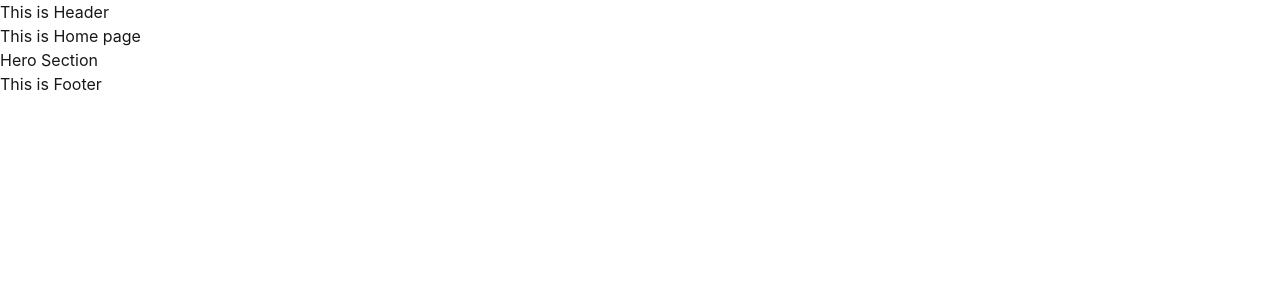
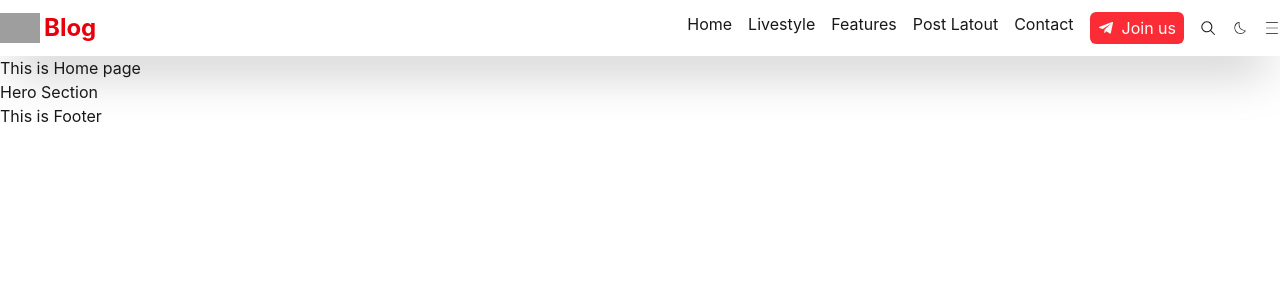
Before and after one commit to arafat248/My-Blog-with-React, a React (Vite) app: page / in a window 1280 px wide. Shown: the top 300 px of the page. Built offline with nearby package versions, Linux system fonts and the light colour scheme; grey boxes are pictures that could not be loaded.

Commit message:
Create TopHeader and Header components

```diff
--- a/src/Component/Shared/Header.jsx
+++ b/src/Component/Shared/Header.jsx
@@ -1,7 +1,38 @@
+import logo from '../../assets/blog.png';
+import { FaTelegramPlane } from "react-icons/fa";
+import { GoSearch } from "react-icons/go";
+import { CiDark } from "react-icons/ci";
+import { CiMenuBurger } from "react-icons/ci";
+
 
 export const Header = () => {
     return (
-        <div>This is Header</div>
+        <div className='shadow-2xl'>
+            <div className='flex items-center justify-between container mx-auto py-3'>
+                <div className='flex items-center gap-1'>
+                    <img className='w-10' src={logo} alt="" />
+                    <p className='text-red-600 text-2xl font-bold'>Blog</p>
+                </div>
+                <div className='flex gap-4'>
+                    <div className='flex gap-4'>
+                        <p>Home</p>
+                        <p>Livestyle</p>
+                        <p>Features</p>
+                        <p>Post Latout</p>
+                        <p>Contact</p>
+                    </div>
+                    <div className='flex items-center mx-auto gap-2 rounded-md py-1 px-2 text-white bg-red-500'>
+                        <FaTelegramPlane />
+                        <p>Join us</p>
+                    </div>
+                    <div className='flex gap-4 items-center '>
+                        <GoSearch />
+                        <CiDark />
+                        <CiMenuBurger />
+                    </div>
+                </div>
+            </div>
+        </div>
     )
 }
 export default Header;
```
